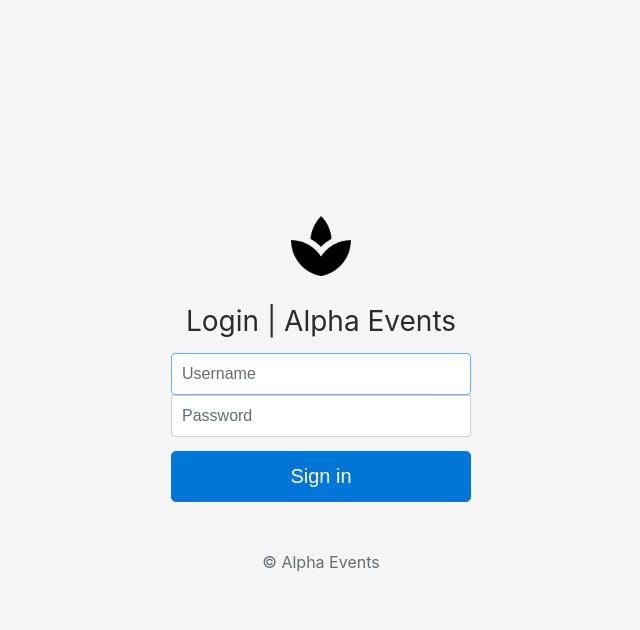
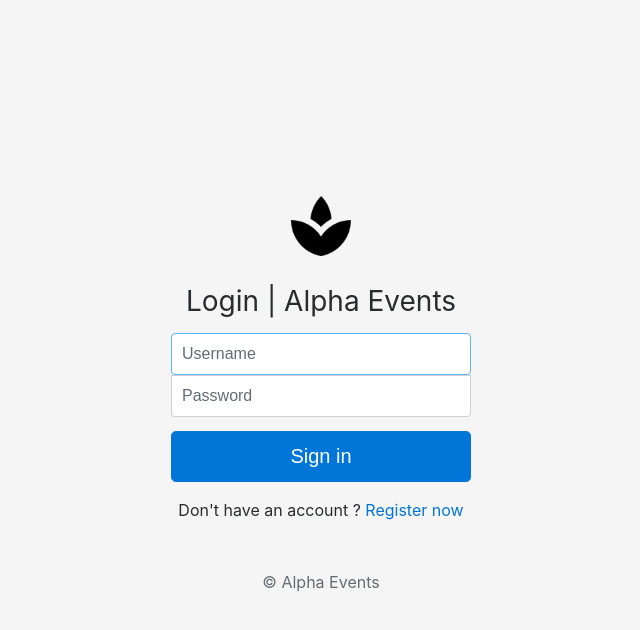
Before and after one commit to AceAltair13/Event-Management-System--Flask, a Flask app: page /login in a window 1280 px wide. Shown: the top 630 px of the page, without its empty margins (319-959 px from the left). Run offline with Flask 2, Linux system fonts and the light colour scheme; some libraries are stand-ins or nearby versions.

Commit message:
register option through login and vice versa

```diff
--- a/templates/login.html
+++ b/templates/login.html
@@ -25,6 +25,9 @@
     <input type="password" name="password" class="form-control" placeholder="Password" required>
     <button class="btn btn-lg btn-primary btn-block" type="submit" style="margin-top: 15px;">Sign in</button>
     <p class="login_message">{{ msg }}</p>
+    <p>Don't have an account ?
+      <a href="/register"> Register now </a>
+    </p>
     <p class="mt-5 mb-3 text-muted">&copy; Alpha Events</p>
   </form>
 </body>
--- a/templates/register.html
+++ b/templates/register.html
@@ -29,6 +29,7 @@
         <input type="password" name="reenterPassword" class="form-control" placeholder="Re-Enter Password" required>
         <button class="btn btn-lg btn-primary btn-block" type="submit" style="margin-top: 15px">Register</button>
         <p class="register_message ">{{ rmsg }}</p>
+        <p> Already have an account ? <a href = "/login">Login</a></p>
         <p class="mt-5 mb-3 text-muted">&copy; Alpha Events</p>
     </form>
 </body>
```
